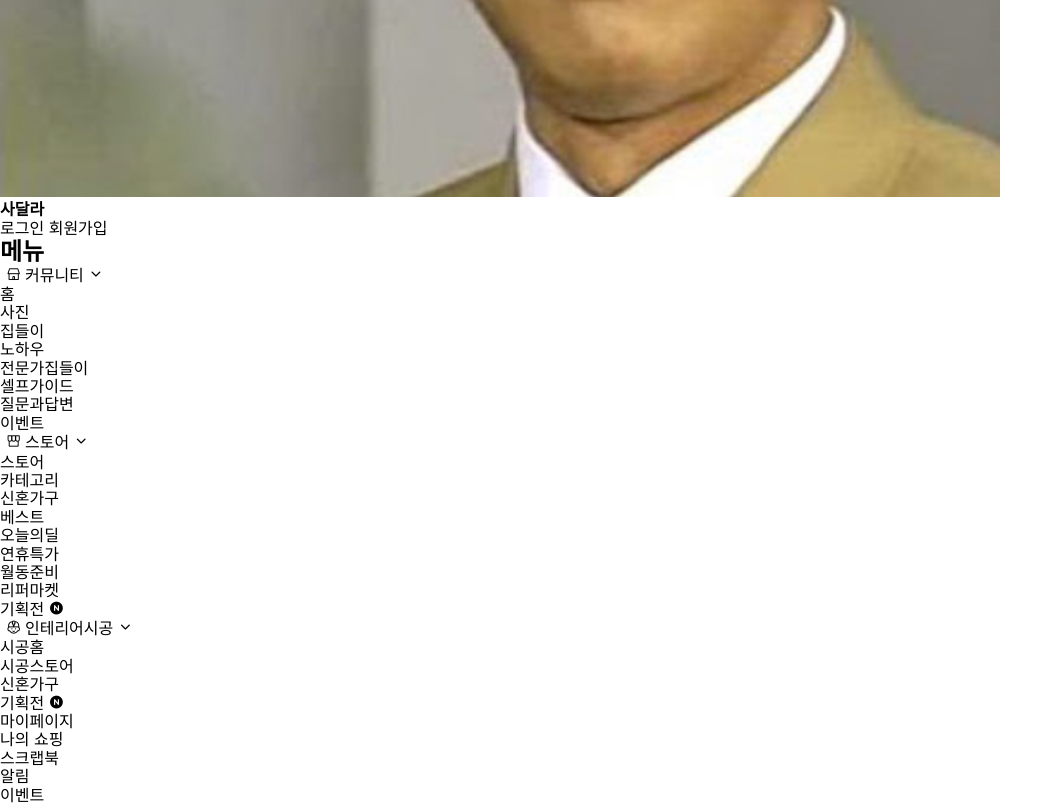
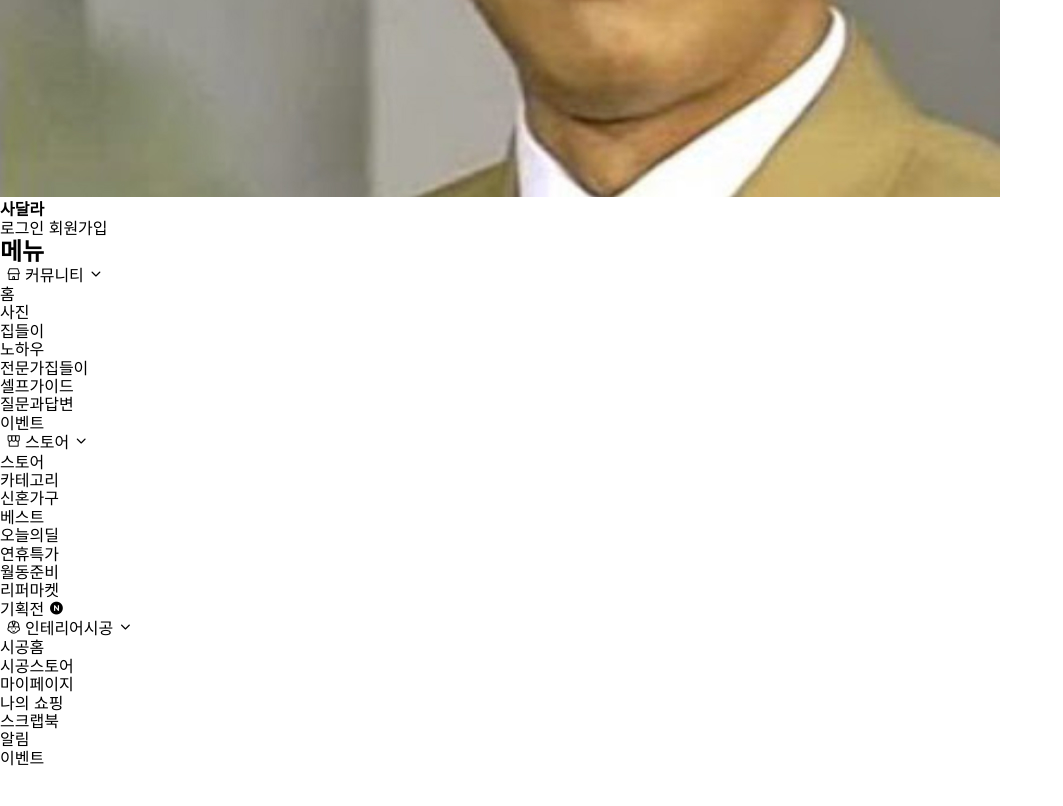
Before and after one commit to Nayoung-Gu/tomorrow-house, a website: page index.html in a window 1280 px wide. Shown: the part 1529-2335 px from the top of the page, without its empty margins (0-1063 px from the left). After the commit the page ends 2298 px from the top, so only its background shows below. Drawn offline with Linux system fonts and the light colour scheme; files whose address does not match are found by name.

Commit message:
🔥 Remove unnecessary tags in index.html

```diff
--- a/index.html
+++ b/index.html
@@ -267,15 +267,6 @@
               <li class="drawer-menu-item">
                 <a href="/">시공스토어</a>
               </li>
-              <li class="drawer-menu-item">
-                <a href="/">신혼가구</a>
-              </li>
-              <li class="drawer-menu-item">
-                <a href="/">
-                  기획전
-                  <i class="ic-new" lang="en" aria-label="new"></i>
-                </a>
-              </li>
             </ul>
           </div>
         </div>
```
